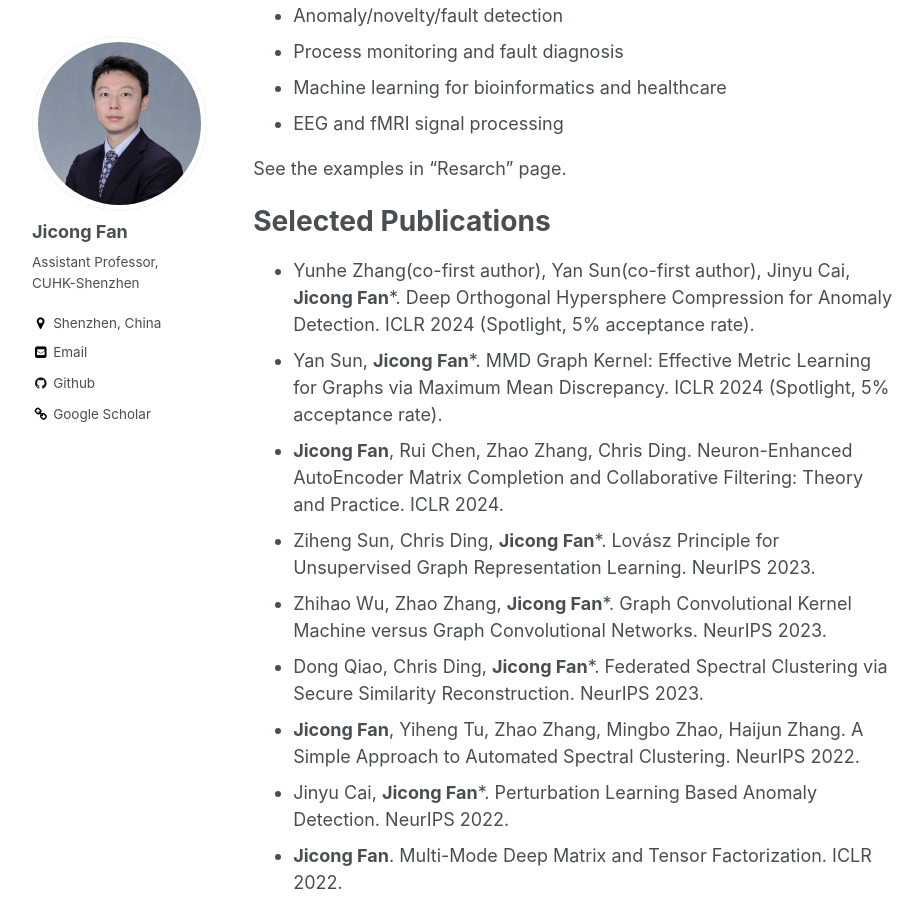
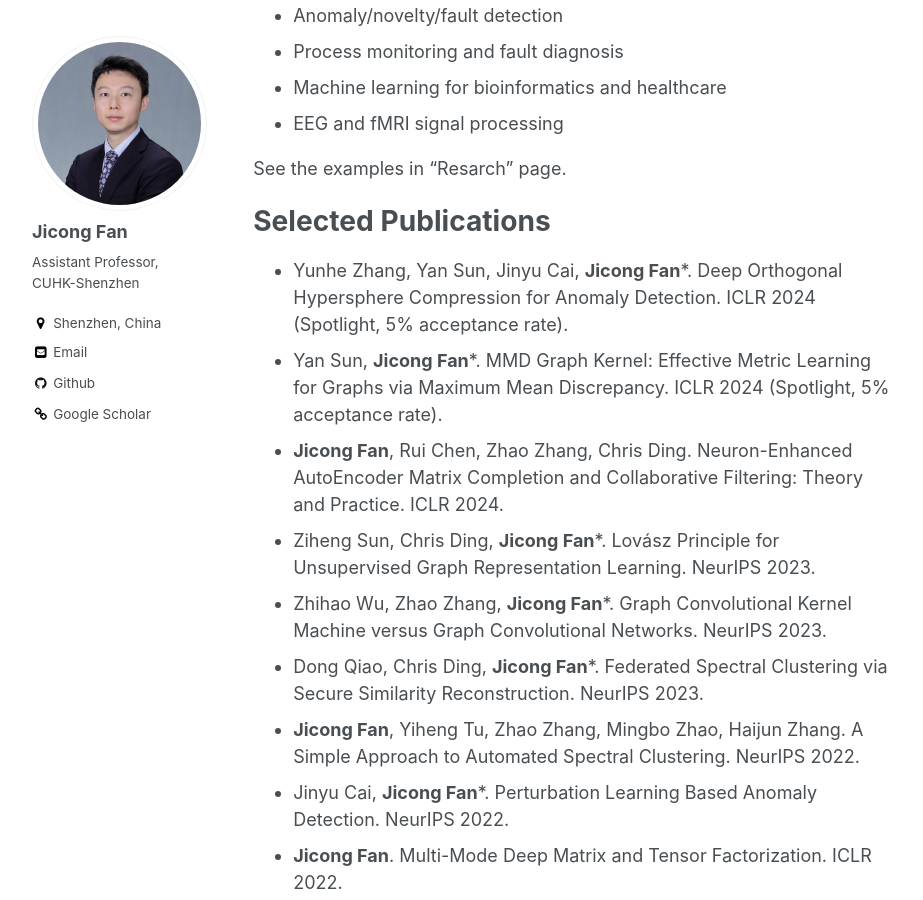
Before and after one commit to jicongfan/jicongfan.github.io, a Jekyll site: the page built from _pages/about.md, in a window 1280 px wide and 900 px high, scrolled down 1439 px. Shown: the whole window, without its empty margins (86-1009 px from the left). Built offline with Jekyll 4.4.1, drawn with Linux system fonts in a browser that asks for light colours.

Commit message:
Update about.md

```diff
--- a/_pages/about.md
+++ b/_pages/about.md
@@ -40,7 +40,7 @@ See the examples in "Resarch" page.
 Selected Publications
 ======
 
-* Yunhe Zhang(co-first author), Yan Sun(co-first author), Jinyu Cai, <strong>Jicong Fan</strong>*. Deep Orthogonal Hypersphere Compression for Anomaly Detection. ICLR 2024 (Spotlight, 5% acceptance rate).
+* Yunhe Zhang, Yan Sun, Jinyu Cai, <strong>Jicong Fan</strong>*. Deep Orthogonal Hypersphere Compression for Anomaly Detection. ICLR 2024 (Spotlight, 5% acceptance rate).
 * Yan Sun, <strong>Jicong Fan</strong>*. MMD Graph Kernel: Effective Metric Learning for Graphs via Maximum Mean Discrepancy. ICLR 2024 (Spotlight, 5% acceptance rate).
 * <strong>Jicong Fan</strong>, Rui Chen, Zhao Zhang, Chris Ding. Neuron-Enhanced AutoEncoder Matrix Completion and Collaborative Filtering: Theory and Practice. ICLR 2024.
 * Ziheng Sun, Chris Ding, <strong>Jicong Fan</strong>*. Lovász Principle for Unsupervised Graph Representation Learning. NeurIPS 2023.
```
